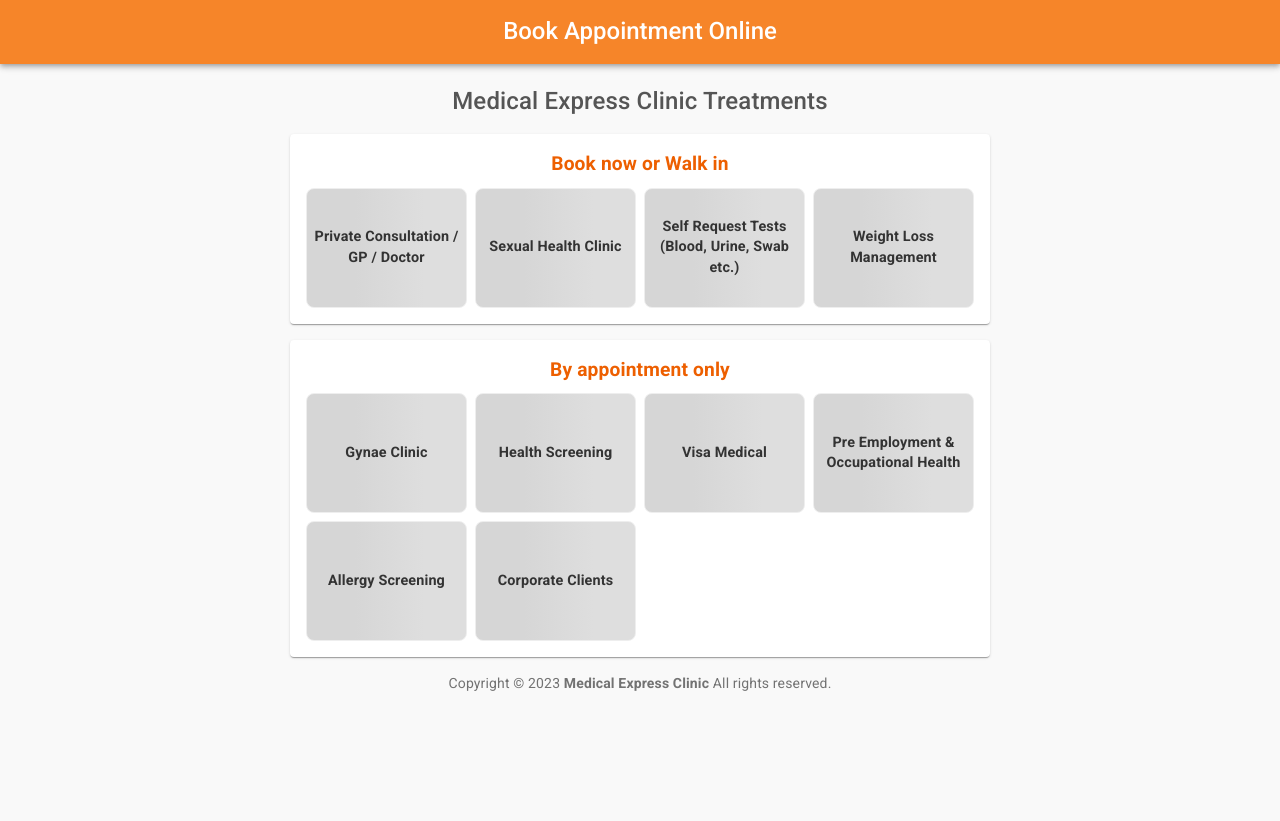
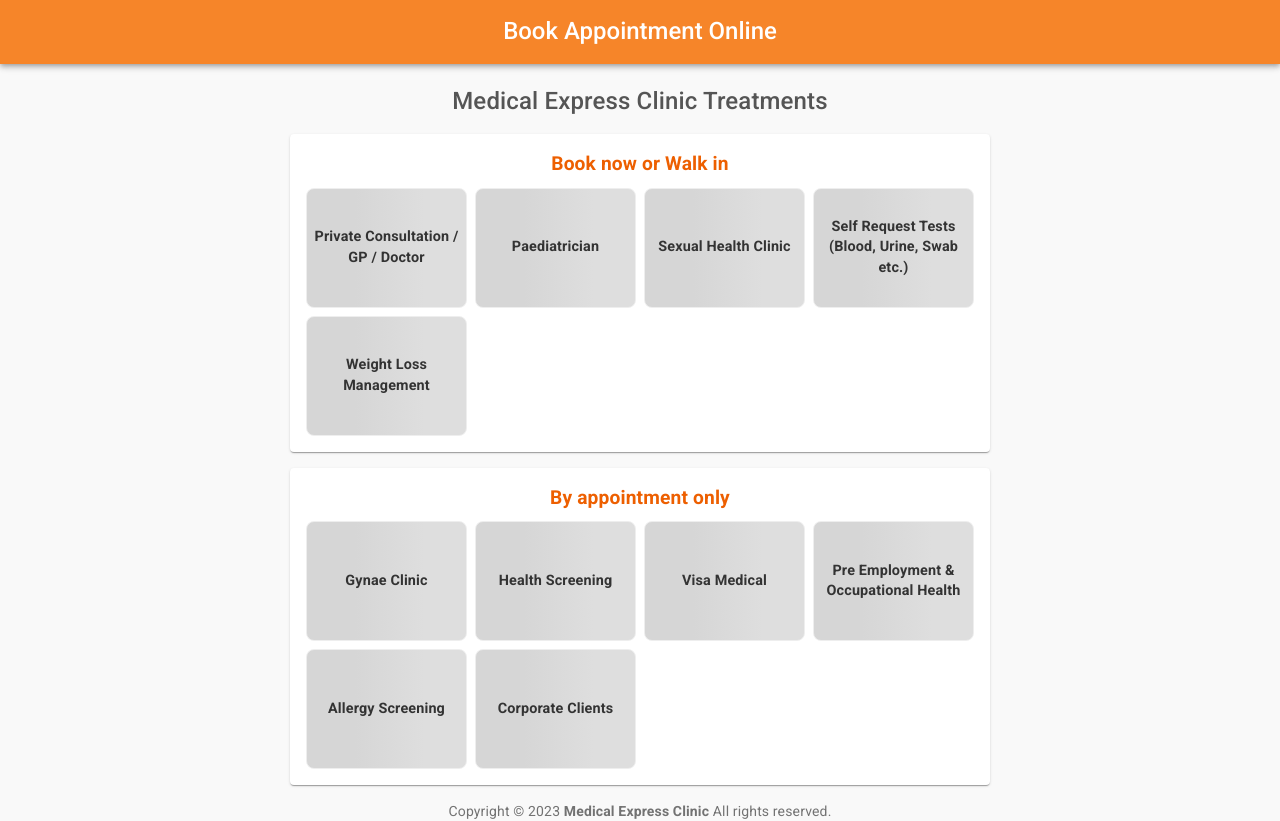
Before and after one commit to mjabdi/medex-form, a React (Create React App) app: page / in a window 1280 px wide. Before the commit the page ends 800 px from the top, so only its background shows below. Built offline with nearby package versions, Linux system fonts and the light colour scheme.

Commit message:
add new service

```diff
--- a/src/ScreeningPackageLoader.js
+++ b/src/ScreeningPackageLoader.js
@@ -37,6 +37,7 @@
 
   export const categories = [
     { key: "gp", text: "Private Consultation / GP / Doctor", link: "https://test.travelpcrtest.com/medicalexpressclinic/book/gp/"},
+    { key: "paediatrician", text: "Paediatrician", link: "https://test.travelpcrtest.com/medicalexpressclinic/book/paediatrician/"},
     { key: "std", text: "Sexual Health Clinic", link: "https://test.travelpcrtest.com/medicalexpressclinic/book/std/"},
     { key: "blood", text: "Self Request Tests (Blood, Urine, Swab etc.)", link: "https://test.travelpcrtest.com/medicalexpressclinic/book/blood/"},
     { key: "weight_loss", text: "Weight Loss Management", link: "https://test.travelpcrtest.com/medicalexpressclinic/book/screening/?cat=weight_loss"},
@@ -51,6 +52,8 @@
 
   export const categoriesWalkin = [
     { key: "gp", text: "Private Consultation / GP / Doctor", link: "https://test.travelpcrtest.com/medicalexpressclinic/book/gp/"},
+    { key: "paediatrician", text: "Paediatrician", link: "https://test.travelpcrtest.com/medicalexpressclinic/book/paediatrician/"},
+
     { key: "std", text: "Sexual Health Clinic", link: "https://test.travelpcrtest.com/medicalexpressclinic/book/std/"},
     { key: "blood", text: "Self Request Tests (Blood, Urine, Swab etc.)", link: "https://test.travelpcrtest.com/medicalexpressclinic/book/blood/"},
     { key: "weight_loss", text: "Weight Loss Management", link: "https://test.travelpcrtest.com/medicalexpressclinic/book/screening/?cat=weight_loss"},
```
